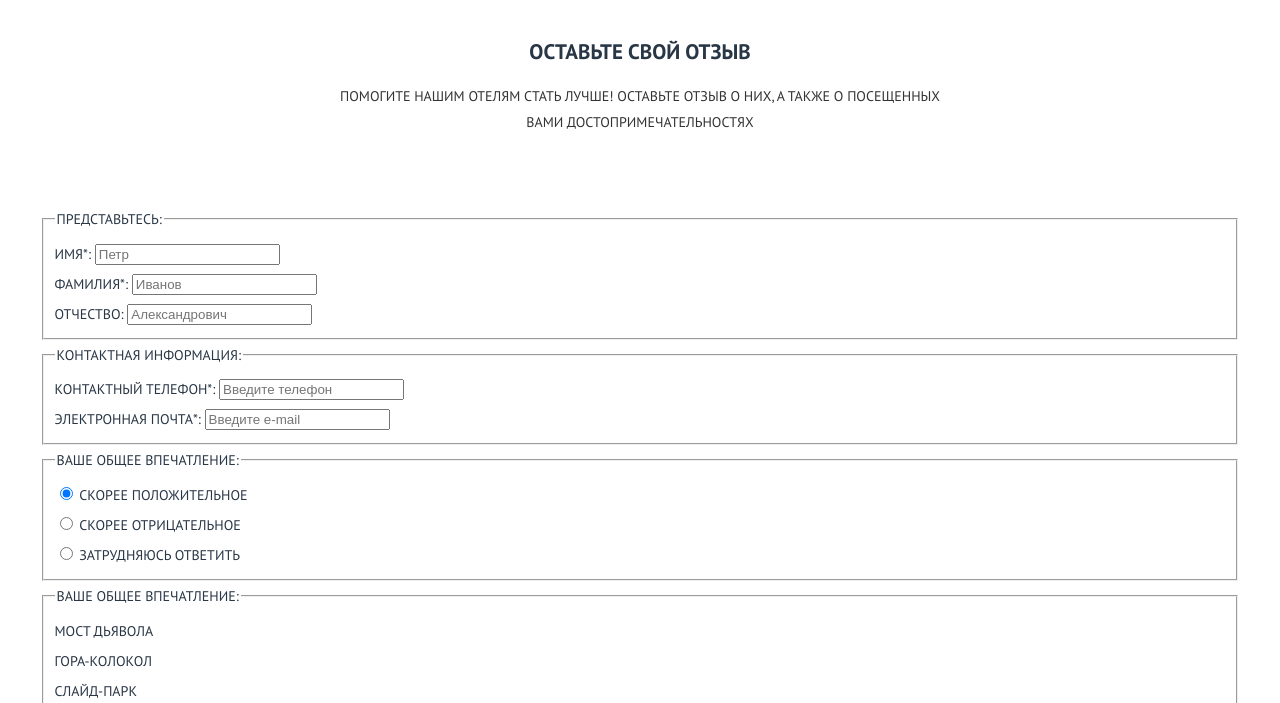
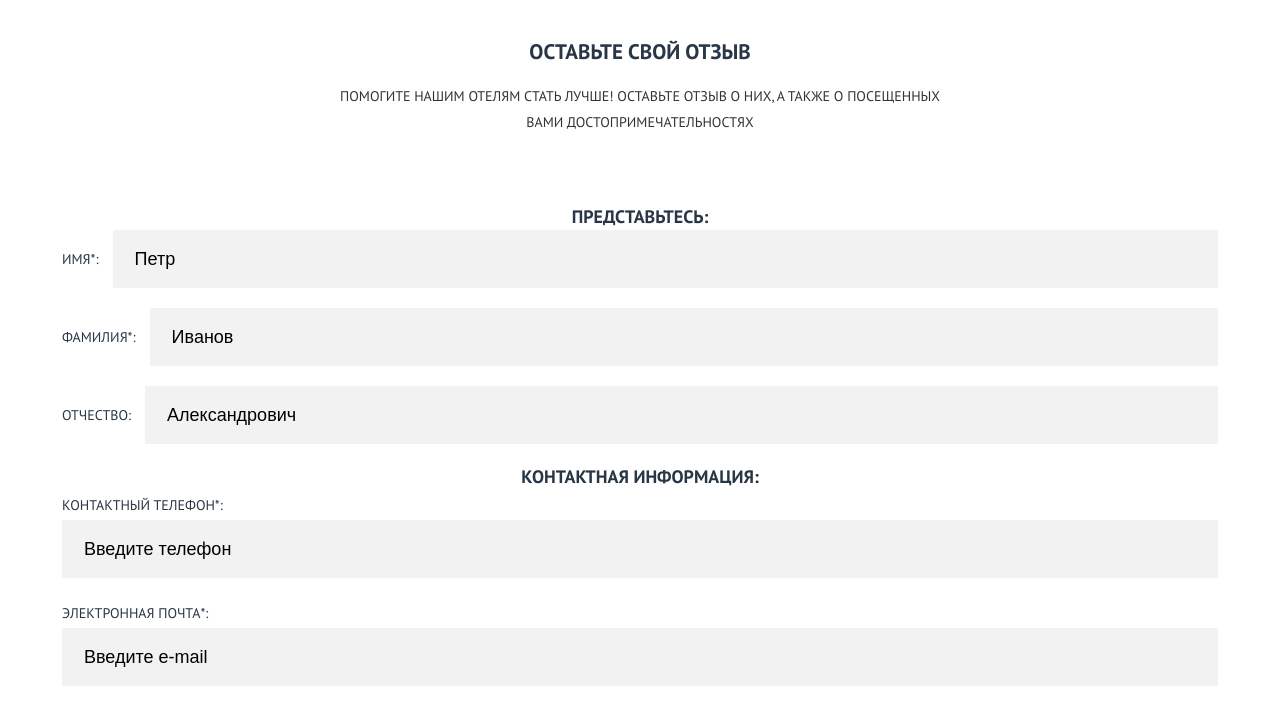
Before and after one commit to artemevskih/581221-sedona-19, a website: page source/form.html in a window 1280 px wide. Shown: the part 235-938 px from the top of the page. Drawn offline with nearby package versions, Linux system fonts and the light colour scheme; files that its build step writes are made by us from their sources.

Commit message:
styles form page

```diff
--- a/source/form.html
+++ b/source/form.html
@@ -39,84 +39,84 @@
     </header>
     <form class="form" action="https://echo.htmlacademy.ru" method="post" target="_blank">
       <fieldset class="form__fieldset form__fieldset--name">
-        <legend class="form__fieldset-caption form__fieldset-caption--name">
-          <span>Представьтесь:</span>
+        <legend class="form__legend form__legend--name">
+          <b>Представьтесь:</b>
         </legend>
         <ul class="form__inputs-list form__inputs-list--name">
-          <li class="form__inputs form__inputs--name">
+          <li class="form__inputs-item form__inputs-item--name">
             <label class="form__label form__label--name" for="name">Имя*:</label>
             <input class="form__input form__input--name" id="name" type="text" name="name" placeholder="Петр" required>
           </li>
-          <li class="form__inputs form__inputs--name">
+          <li class="form__inputs-item form__inputs-item--name">
             <label class="form__label form__label--name" for="surname">Фамилия*:</label>
             <input class="form__input form__input--name" id="surname" type="text" name="surname" placeholder="Иванов" required>
           </li>
-          <li class="form__inputs form__inputs--name">
-            <label class="form__label form__label--name" for="name">Отчество:</label>
+          <li class="form__inputs-item form__inputs--name">
+            <label class="form__label form__label--name" for="patronymic">Отчество:</label>
             <input class="form__input form__input--name" id="patronymic" type="text" name="patronymic" placeholder="Александрович">
           </li>
         </ul>
       </fieldset>
       <fieldset class="form__fieldset form__fieldset--contact">
-        <legend class="form__fieldset-caption form__fieldset-caption--contact">
-          <span>Контактная информация:</span>
+        <legend class="form__legend form__legend--contact">
+          <b>Контактная информация:</b>
         </legend>
         <ul class="form__inputs-list form__inputs-list--contact">
-          <li class="form__inputs form__inputs--contact">
+          <li class="form__inputs-item form__inputs-item--contact">
             <label class="form__label form__label--contact" for="phone">Контактный телефон*:</label>
             <input class="form__input form__input--contact" id="phone" type="tel" name="phone" placeholder="Введите телефон" required>
           </li>
-          <li class="form__inputs form__inputs--contact">
+          <li class="form__inputs-item form__inputs-item--contact">
             <label class="form__label form__label--contact" for="email">Электронная почта*:</label>
             <input class="form__input form__input--contact" id="email" type="email" name="email" placeholder="Введите e-mail" required>
           </li>
         </ul>
       </fieldset>
       <fieldset class="form__fieldset form__fieldset--radio">
-        <legend class="form__fieldset-caption form__fieldset-caption--radio">
-          <span>ВАше Общее впечатление:</span>
+        <legend class="form__legend form__legend--radio">
+          <b>ВАше Общее впечатление:</b>
         </legend>
         <ul class="form__inputs-list form__inputs-list--radio">
-          <li class="form__inputs form__inputs--radio">
-            <input class="form__input form__input--radio" id="impression-positive" type="radio" name="impression" value="impression-positive" checked>
+          <li class="form__inputs-item form__inputs-item--radio">
+            <input class="visually-hidden" id="impression-positive" type="radio" name="impression" value="impression-positive" checked>
             <label class="form__label form__label--radio" for="impression-positive">Скорее положительное</label>
           </li>
-          <li class="form__inputs form__inputs--radio">
-            <input class="form__input form__input--radio" id="impression-negative" type="radio" name="impression" value="impression-negative">
+          <li class="form__inputs-item form__inputs-item--radio">
+            <input class="visually-hidden" id="impression-negative" type="radio" name="impression" value="impression-negative">
             <label class="form__label form__label--radio" for="impression-negative">Скорее отрицательное</label>
           </li>
-          <li class="form__inputs form__inputs--radio">
-            <input class="form__input form__input--radio" id="difficult-to-answer" type="radio" name="impression" value="difficult-to-answer">
+          <li class="form__inputs-item form__inputs-item--radio">
+            <input class="visually-hidden" id="difficult-to-answer" type="radio" name="impression" value="difficult-to-answer">
             <label class="form__label form__label--radio" for="difficult-to-answer">Затрудняюсь ответить</label>
           </li>
         </ul>
       </fieldset>
       <fieldset class="form__fieldset form__fieldse--checkbox">
-        <legend class="form__fieldset-caption form__fieldset-caption--checkbox">
-          <span>ВАше Общее впечатление:</span>
+        <legend class="form__legend form__legend--checkbox">
+          <b>посещенные достопримечательности:</b>
         </legend>
         <ul class="form__inputs-list form__inputs-list--checkbox">
-          <li class="form__inputs form__inputs--checkbox">
+          <li class="form__inputs-item form__inputs-item--checkbox">
             <input class="visually-hidden" id="bridge" type="checkbox" name="visited-places" value="bridge" checked>
             <label class="form__label form__label--checkbox" for="bridge">Мост Дьявола</label>
           </li>
-          <li class="form__inputs form__inputs--checkbox">
+          <li class="form__inputs-item form__inputs-item--checkbox">
             <input class="visually-hidden" id="mountain" type="checkbox" name="visited-places" value="mountain" checked>
             <label class="form__label form__label--checkbox" for="mountain">Гора-Колокол</label>
           </li>
-          <li class="form__inputs form__inputs--checkbox">
+          <li class="form__inputs-item form__inputs-item--checkbox">
             <input class="visually-hidden" id="park" type="checkbox" name="visited-places" value="park" checked>
             <label class="form__label form__label--checkbox" for="park">Слайд-парк</label>
           </li>
-          <li class="form__inputs form__inputs--checkbox">
+          <li class="form__inputs-item form__inputs-item--checkbox">
             <input class="visually-hidden" id="red-rocks" type="checkbox" name="visited-places" value="red-rocks">
             <label class="form__label form__label--checkbox" for="red-rocks">Красные скалы</label>
           </li>
         </ul>
       </fieldset>
       <fieldset class="form__fieldset form__fieldset--text">
-        <legend class="form__fieldset-caption form__fieldset-caption--text">
-          <span>Опишите свои эмоции:</span>
+        <legend class="form__legend form__legend--text">
+          <b>Опишите свои эмоции:</b>
         </legend>
         <textarea class="form__input form__input--textarea" id="text" name="text" placeholder="Опишите подробно все свои восторги"></textarea>
       </fieldset>
--- /dev/null
+++ b/source/sass/blocks/form.scss
@@ -0,0 +1,40 @@
+.form__fieldset {
+  border: none;
+  padding: 0 20px;
+}
+
+.form__legend {
+  text-align: center;
+  font-size: 18px;
+  line-height: 26px;
+}
+
+.form__inputs-item {
+  display: flex;
+  flex-direction: row;
+  align-items: center;
+  margin-bottom: 20px;
+
+  &--contact {
+    flex-wrap: wrap;
+  }
+}
+
+.form__label {
+  margin-right: 14px;
+}
+
+.form__input {
+  display: block;
+  background-color: #f2f2f2;
+  border: none;
+  font-size: 18px;
+  color: #000000;
+  line-height: 26px;
+  padding: 16px 0 16px 22px;
+  width: 100%;
+
+  &::placeholder {
+    color: inherit;
+  }
+}
--- a/source/sass/style.scss
+++ b/source/sass/style.scss
@@ -14,3 +14,4 @@
 @import "blocks/caption.scss";
 @import "blocks/video.scss";
 @import "blocks/control.scss";
+@import "blocks/form.scss";
--- a/source/sass/variables.scss
+++ b/source/sass/variables.scss
@@ -2,6 +2,7 @@ $bg-color: rgb(129, 179, 209);
 $tablet-width: 768px;
 $desktop-width: 1200px;
 $main-font: "PT Sans", "Arial", sans-serif;
+$bold-font: "PT Sans Bold", "Arial", sans-serif;
 $main-font-size: 14px;
 $lg-font-size: 18px;
 $secondary-font-color: #333333;
```
